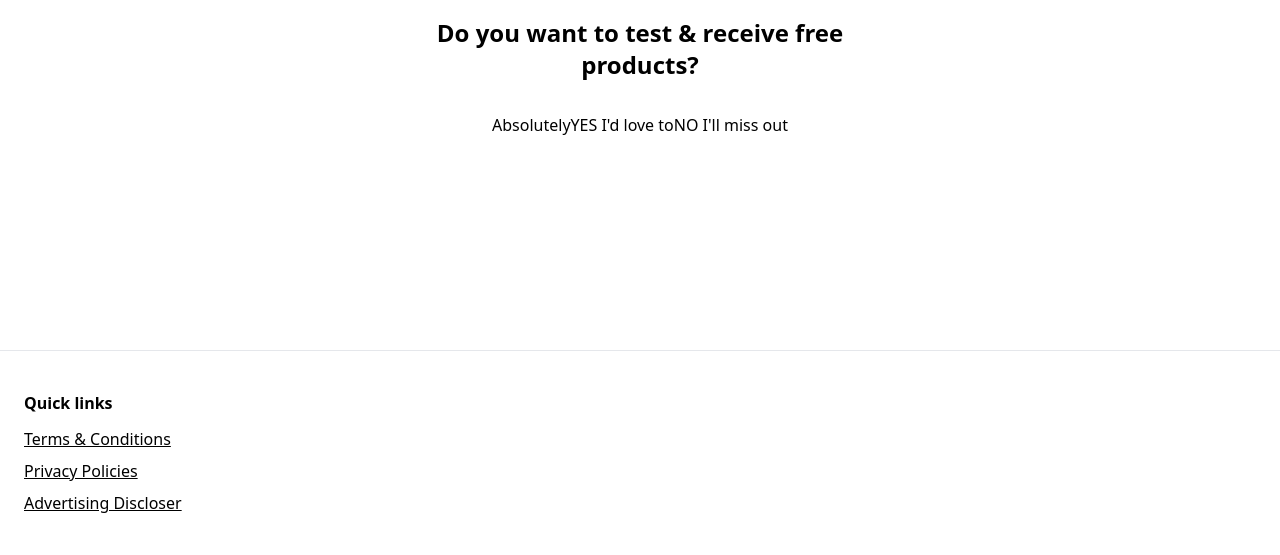
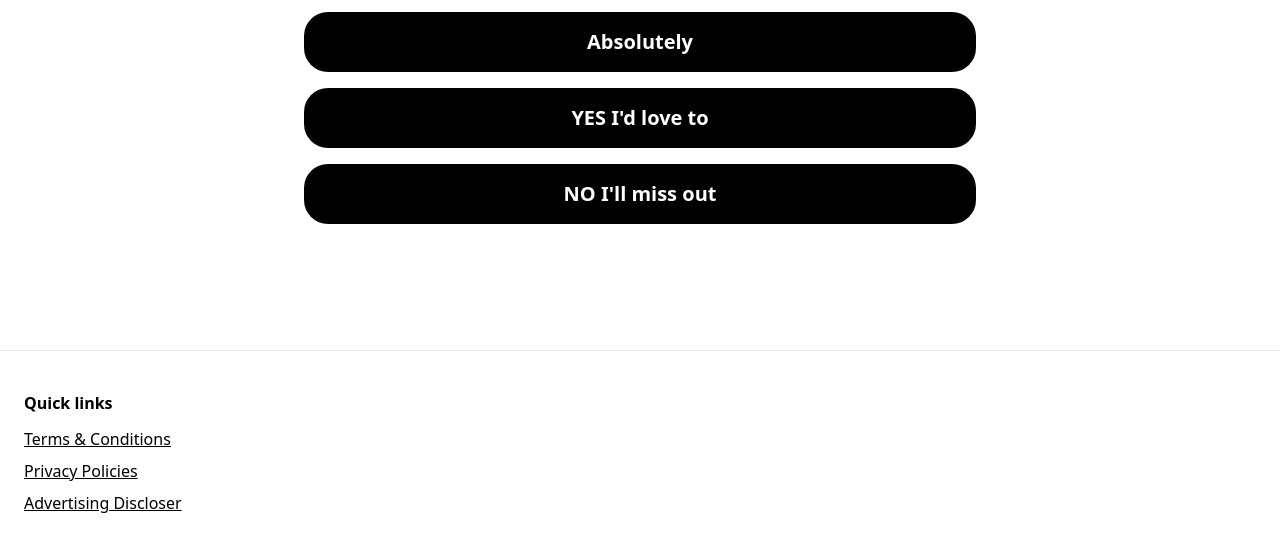
Before and after one commit to prizepaths/prizepaths, a plain HTML site: page survey.html in a window 1280 px wide. Shown: the part 245-800 px from the top of the page. Drawn offline with nearby package versions, Linux system fonts and the light colour scheme.

Commit message:
Restyle survey to wide black buttons design

```diff
--- a/survey.html
+++ b/survey.html
@@ -10,9 +10,6 @@
       font-family: ui-sans-serif, system-ui, -apple-system, Segoe UI, Roboto, Inter, Helvetica, Arial;
       background:#fff;
       color:#000;
-    }
-    .survey-btn {
-      @apply w-full bg-black text-white py-3 rounded-xl text-base sm:text-lg font-semibold;
     }
   </style>
 </head>
@@ -37,9 +34,9 @@
   </header>
 
   <!-- MAIN SECTION -->
-  <main class="flex-1 flex items-center justify-center px-4 py-6">
-    <div id="survey-root" class="w-full max-w-lg text-center">
-      <!-- Content injected via JS -->
+  <main class="flex-1 flex items-start justify-center px-4 py-10">
+    <div id="survey-root" class="w-full max-w-3xl text-center mt-6">
+      <!-- JS will render survey here -->
     </div>
   </main>
 
@@ -48,7 +45,7 @@
     <div class="max-w-7xl mx-auto px-6 py-10 text-black">
       <h4 class="font-semibold mb-3">Quick links</h4>
       <ul class="space-y-2">
-        <li><a class="underline" href="terms.html">Terms & Conditions</a></li>
+        <li><a class="underline" href="terms.html">Terms &amp; Conditions</a></li>
         <li><a class="underline" href="privacy.html">Privacy Policies</a></li>
         <li><a class="underline" href="advertising.html">Advertising Discloser</a></li>
       </ul>
@@ -142,7 +139,7 @@
         ]
       },
       {
-        question: "Would you like to Save Time and money on Nurture Life 50% off?",
+        question: "Would you like to save time and money on Nurture Life 50% off?",
         description:
           "Nurture Life delivers healthy, ready-to-eat meals for children aged 8 months to 10 years.",
         image: "assets/img/nurture-life.png",
@@ -166,10 +163,10 @@
       root.innerHTML = "";
 
       const wrap = document.createElement("div");
-      wrap.className = "space-y-5";
+      wrap.className = "space-y-8";
 
       const q = document.createElement("h1");
-      q.className = "text-xl sm:text-2xl font-semibold";
+      q.className = "text-2xl sm:text-3xl md:text-4xl font-semibold";
       q.textContent = s.question;
       wrap.appendChild(q);
 
@@ -188,11 +185,12 @@
       }
 
       const btnWrap = document.createElement("div");
-      btnWrap.className = "space-y-3";
+      btnWrap.className = "space-y-4 max-w-2xl mx-auto";
 
       s.answers.forEach(ans => {
         const b = document.createElement("button");
-        b.className = "survey-btn";
+        b.className =
+          "w-full bg-black text-white py-4 rounded-3xl text-lg sm:text-xl font-semibold";
         b.textContent = ans.label;
         b.onclick = () => {
           if (ans.action) ans.action();
@@ -209,7 +207,7 @@
     function renderDone() {
       root.innerHTML = `
         <div class="space-y-4 max-w-md mx-auto">
-          <h1 class="text-2xl font-semibold">All Done!</h1>
+          <h1 class="text-3xl font-semibold">All Done!</h1>
           <p class="text-base">Congratulations — you are now a PrizePaths member.</p>
           <p class="text-sm text-gray-700">
             You now have exclusive access to hundreds of offers. Check out our premium offers!
```
